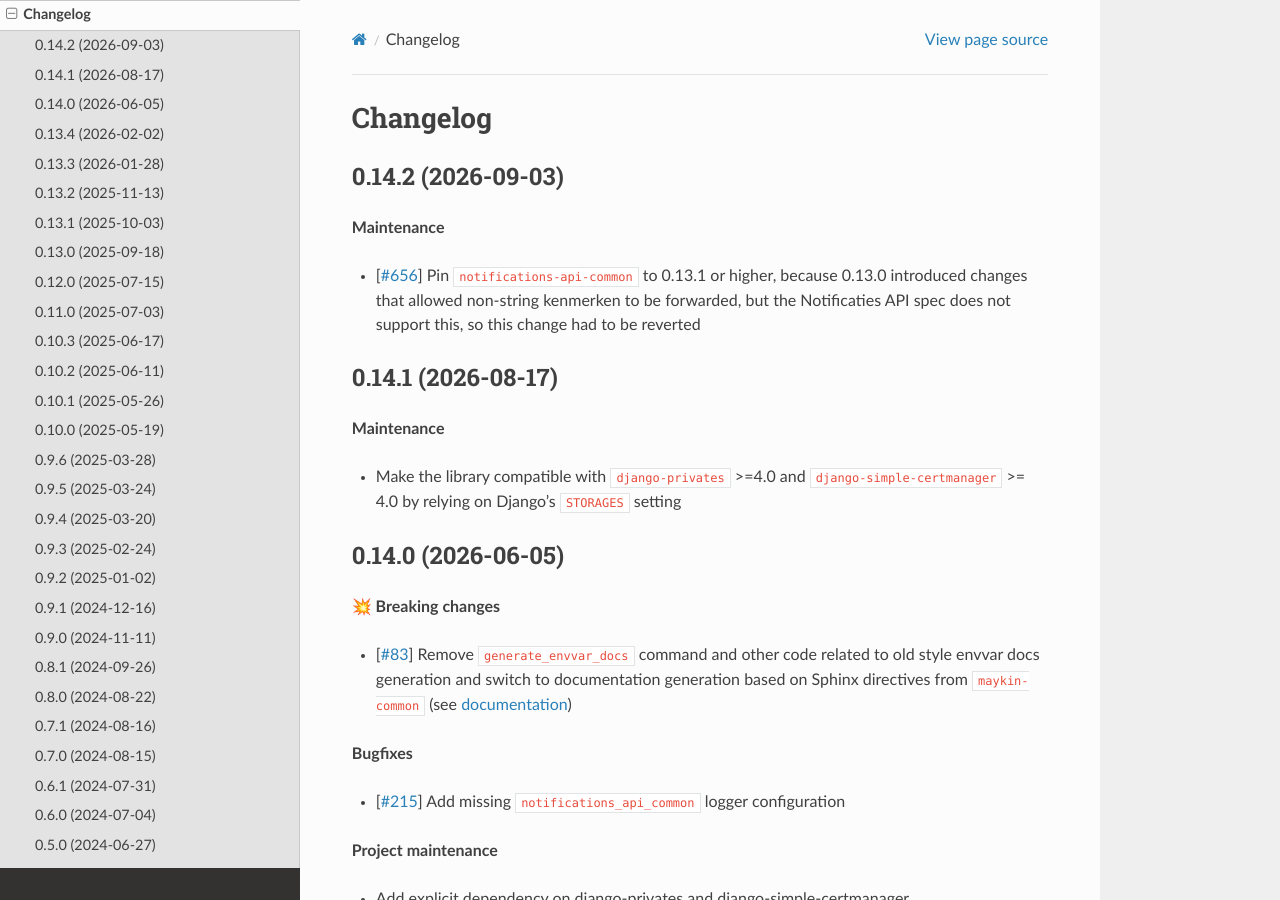
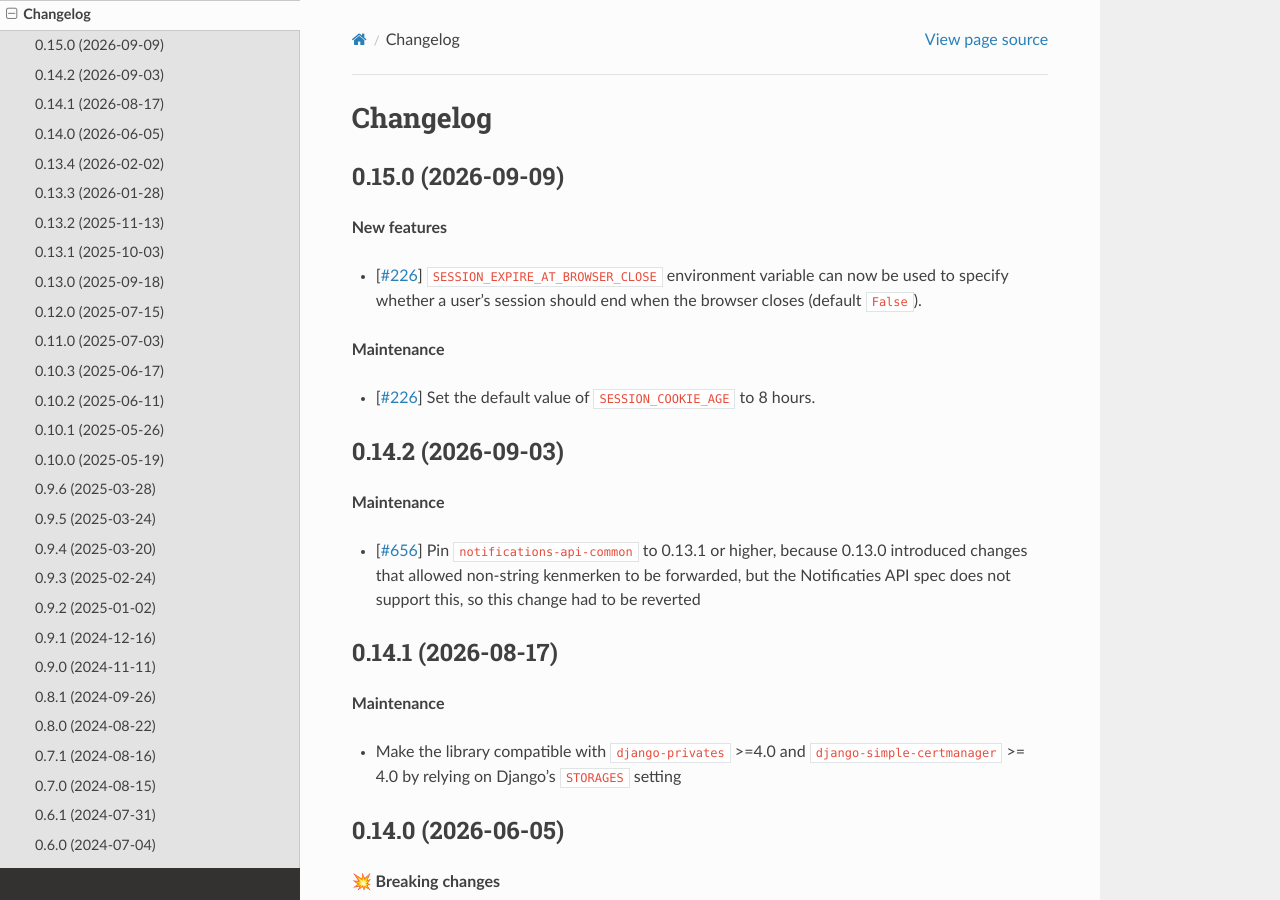
Before and after one commit to maykinmedia/open-api-framework, a Sphinx documentation site: the page built from docs/changelog.rst, in a window 1280 px wide and 900 px high. Built offline with Sphinx 7.4.7 and the Read the Docs theme 3.1.0, drawn with Linux system fonts in a browser that asks for light colours.

Commit message:
:bookmark: Release version 0.15.0

```diff
--- a/CHANGELOG.rst
+++ b/CHANGELOG.rst
@@ -1,5 +1,17 @@
 Changelog
 =========
+
+0.15.0 (2026-09-09)
+-------------------
+
+**New features**
+
+* [:open-api-framework:`226`] ``SESSION_EXPIRE_AT_BROWSER_CLOSE`` environment variable can now be used to specify whether a user's
+  session should end when the browser closes (default ``False``).
+
+**Maintenance**
+
+* [:open-api-framework:`226`] Set the default value of ``SESSION_COOKIE_AGE`` to 8 hours.
 
 0.14.2 (2026-09-03)
 -------------------
--- a/README.rst
+++ b/README.rst
@@ -1,7 +1,7 @@
 Open API Framework
 ==================
 
-:Version: 0.14.2
+:Version: 0.15.0
 :Source: https://github.com/maykinmedia/open-api-framework
 :Keywords: metapackage, dependencies
 
--- a/docs/conf.py
+++ b/docs/conf.py
@@ -26,7 +26,7 @@ copyright = "2024, Maykin Media"
 author = "Maykin Media"
 
 # The full version, including alpha/beta/rc tags
-release = "0.14.2"
+release = "0.15.0"
 
 
 # -- General configuration ---------------------------------------------------
--- a/pyproject.toml
+++ b/pyproject.toml
@@ -4,7 +4,7 @@ build-backend = "setuptools.build_meta"
 
 [project]
 name = "open-api-framework"
-version = "0.14.2"
+version = "0.15.0"
 description = "A metapackage for registration components, that bundles the dependencies shared between these components and provides generic settings"
 authors = [
     {name = "Maykin Media", email = "support@maykinmedia.nl"}
@@ -140,7 +140,7 @@ env = [
 ]
 
 [tool.bumpversion]
-current_version = "0.14.2"
+current_version = "0.15.0"
 files = [
     {filename = "pyproject.toml"},
     {filename = "README.rst"},
```
